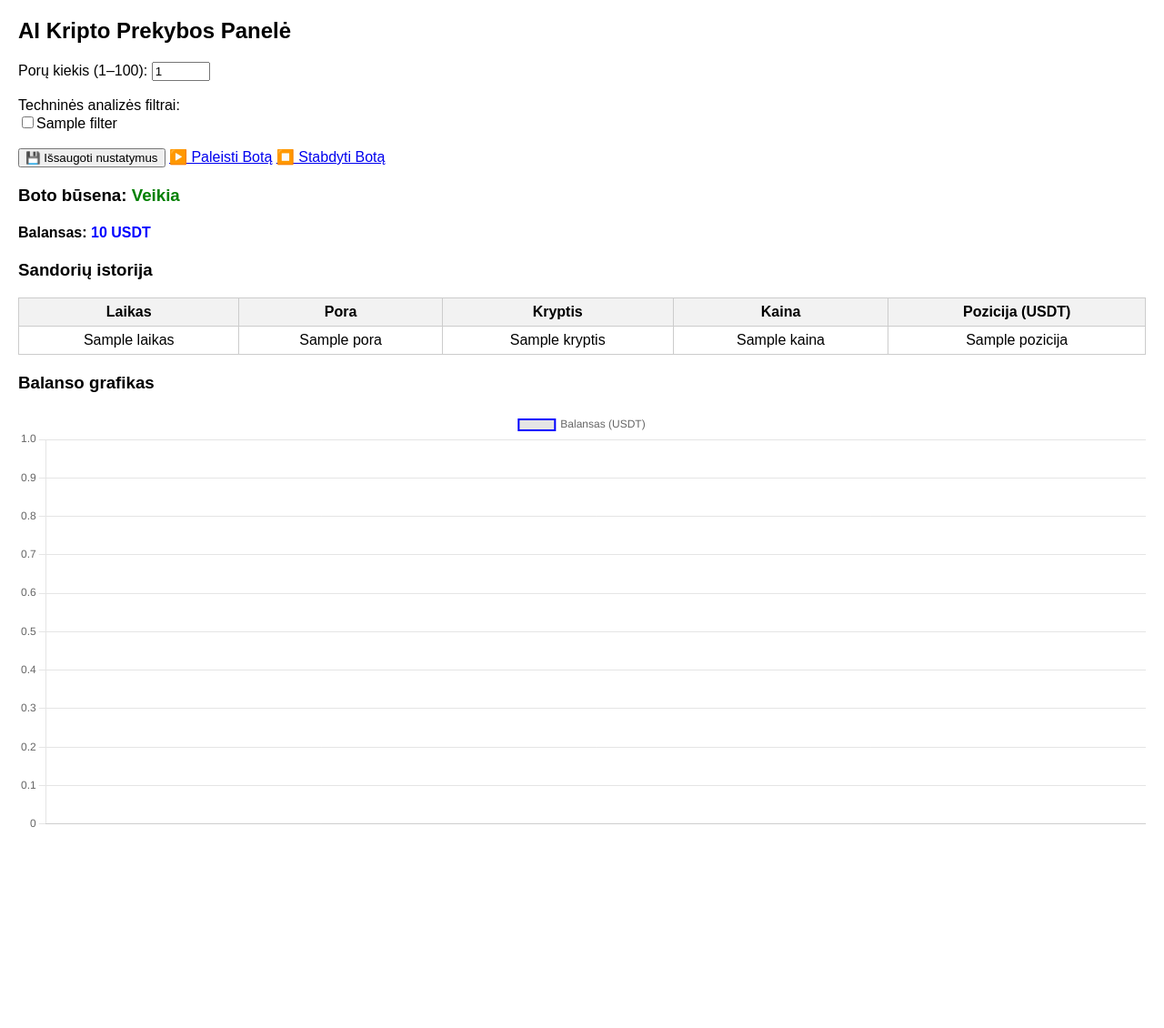
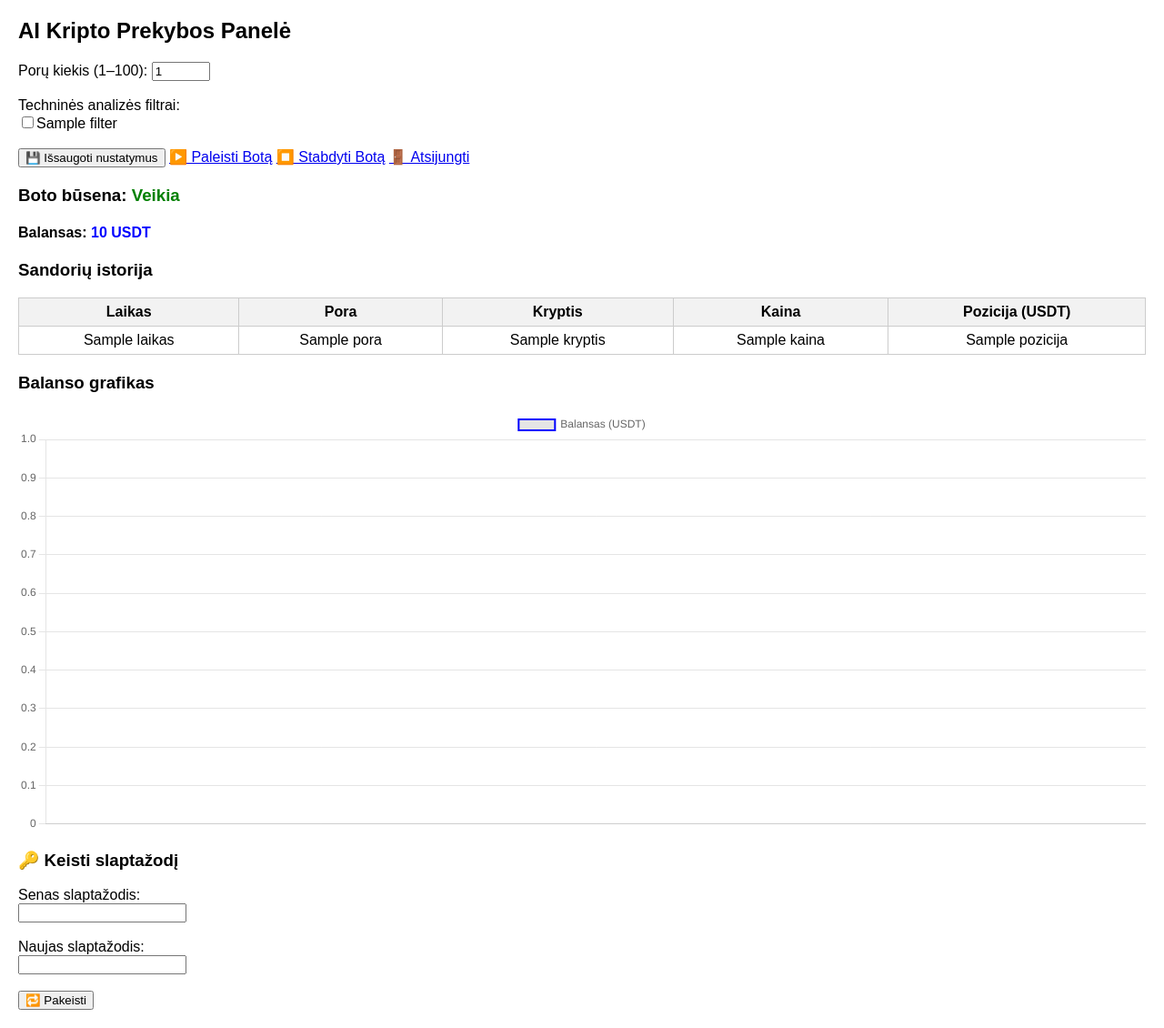
Before and after one commit to signals777/kripto-botas, a Flask app: template templates/index.html in a window 1280 px wide. Shown: the whole page at 91% size. Before the commit the page ends 910 px from the top, so only its background shows below. Run offline with Flask 3, Linux system fonts and the light colour scheme; the visitor is signed in with stand-in values (Sample User, id 1); the template is opened without the code that fills it: most values are stand-ins (such as "Sample title", 1, 10 or a date in 2020).

Commit message:
Update index.html

```diff
--- a/templates/index.html
+++ b/templates/index.html
@@ -14,9 +14,20 @@
 </head>
 <body>
 
+{% if not session.get('user') %}
+    <h2>Prisijungimas</h2>
+    <form method="POST" action="{{ url_for('login') }}">
+        <label>Vartotojo vardas:</label><br>
+        <input type="text" name="username"><br><br>
+        <label>Slaptažodis:</label><br>
+        <input type="password" name="password"><br><br>
+        <button type="submit">Prisijungti</button>
+    </form>
+{% else %}
+
 <h2>AI Kripto Prekybos Panelė</h2>
 
-<form method="post" class="form-section">
+<form method="post" class="form-section" action="{{ url_for('index') }}">
     <label>Porų kiekis (1–100):</label>
     <input type="number" name="n_pairs" value="{{ settings['n_pairs'] }}" min="1" max="100" />
     <br><br>
@@ -28,10 +39,11 @@
     <button type="submit">💾 Išsaugoti nustatymus</button>
     <a href="{{ url_for('start_bot') }}">▶️ Paleisti Botą</a>
     <a href="{{ url_for('stop_bot') }}">⏹️ Stabdyti Botą</a>
+    <a href="{{ url_for('logout') }}">🚪 Atsijungti</a>
 </form>
 
 <h3>Boto būsena: <span style="color: green;">{{ bot_status }}</span></h3>
-<h4>Balansas: <span style="color: blue;">{{ demo_balance }} USDT</span></h4>
+<h4>Balansas: <span style="color: blue;">{{ balance }} USDT</span></h4>
 
 <h3>Sandorių istorija</h3>
 <table>
@@ -82,5 +94,16 @@
     });
 </script>
 
+<h3>🔑 Keisti slaptažodį</h3>
+<form method="POST" action="{{ url_for('change_password') }}">
+    <label>Senas slaptažodis:</label><br>
+    <input type="password" name="old_password"><br><br>
+    <label>Naujas slaptažodis:</label><br>
+    <input type="password" name="new_password"><br><br>
+    <button type="submit">🔁 Pakeisti</button>
+</form>
+
+{% endif %}
+
 </body>
 </html>
```
